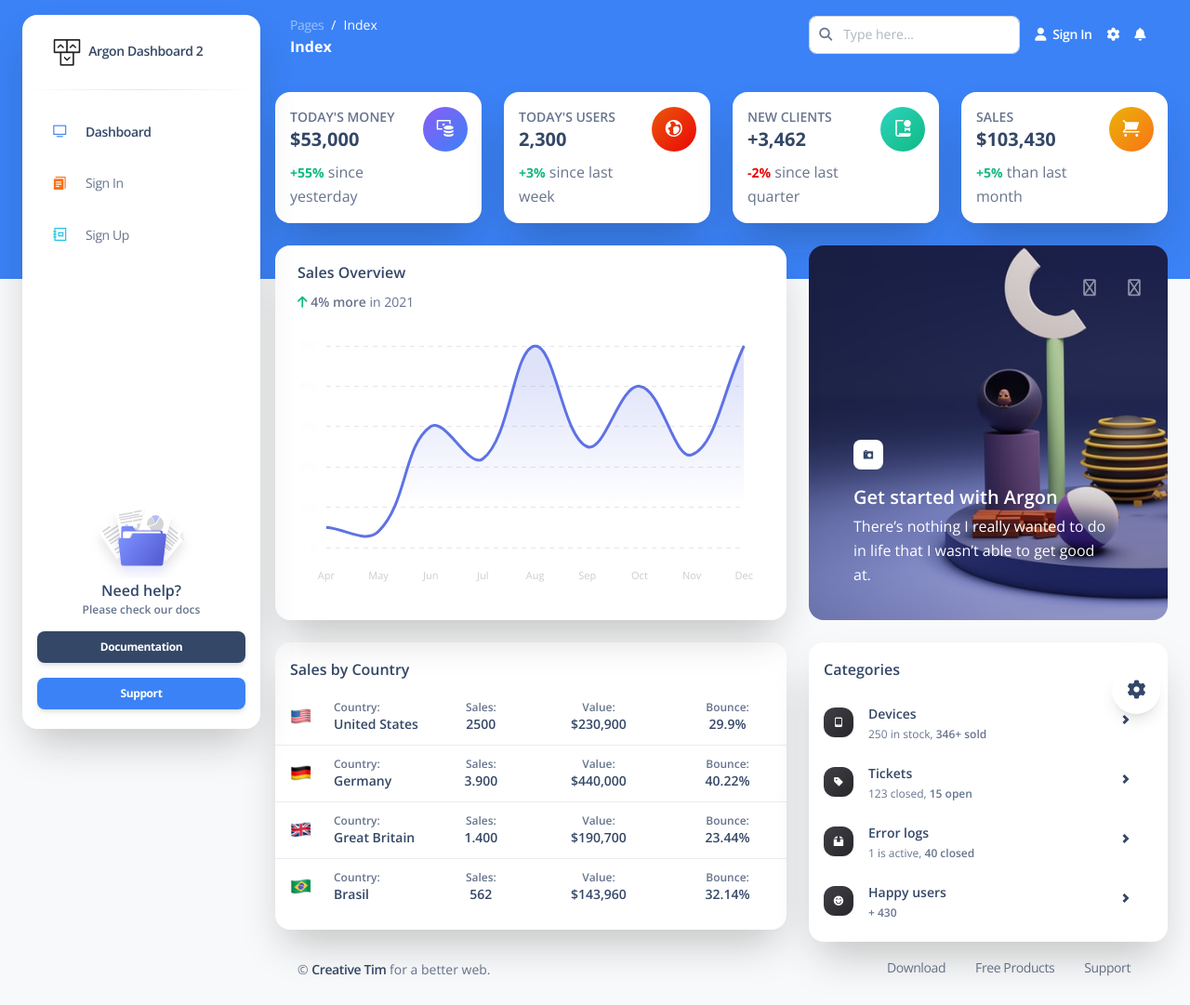
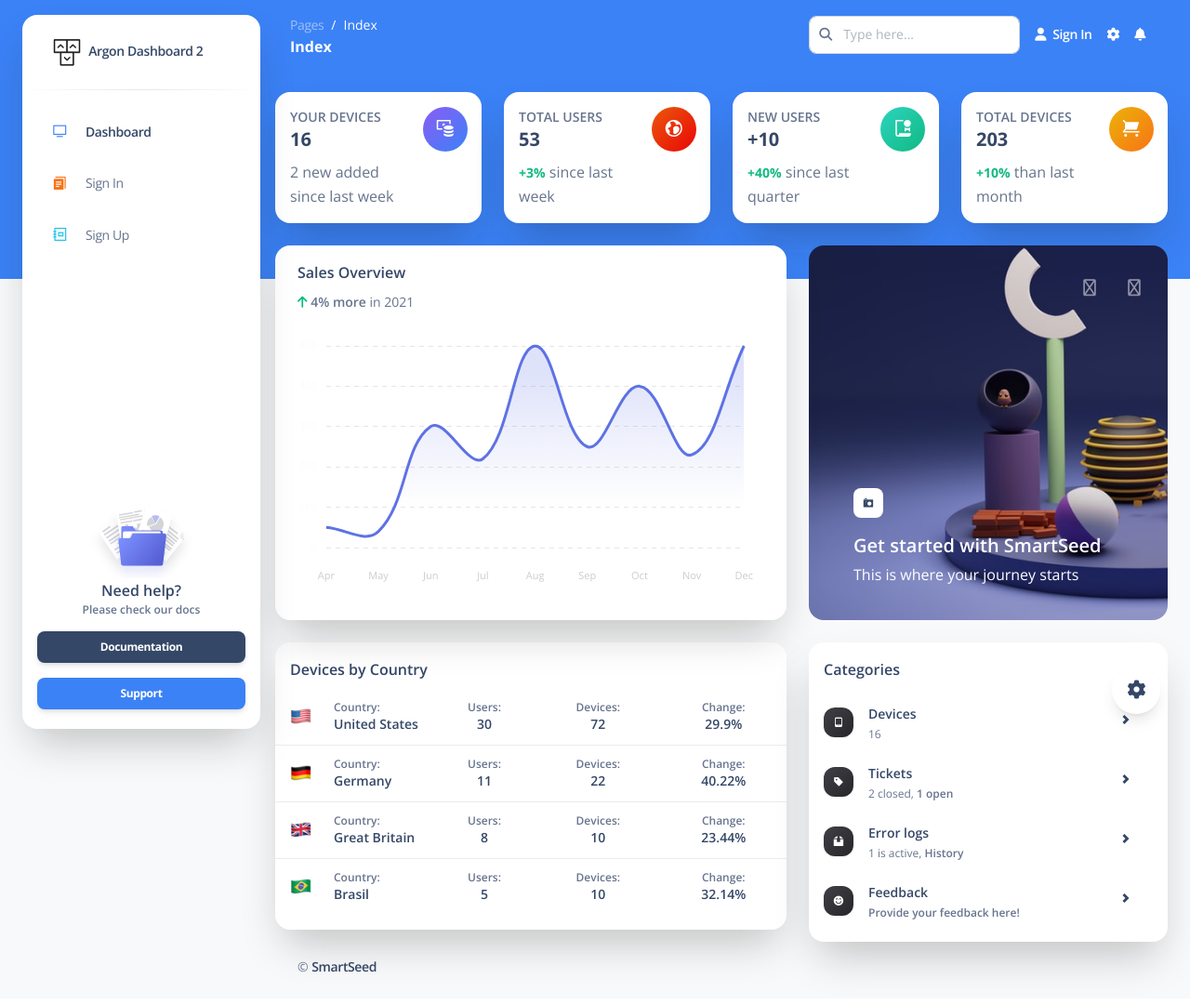
Before and after one commit to mynamecheff/SmartSeed, a Django app: page / in a window 1280 px wide. Shown: the whole page at 93% size. After the commit the page ends 1054 px from the top, so only its background shows below. Run offline with Django 4.2, Linux system fonts and the light colour scheme; style sheets or scripts are compiled from the project's sources; some libraries are stand-ins or nearby versions.

Commit message:
Updated to fit our demands

```diff
--- a/website/templates/includes/footer.html
+++ b/website/templates/includes/footer.html
@@ -4,23 +4,9 @@
       <div class="w-full max-w-full px-3 mt-0 mb-6 shrink-0 lg:mb-0 lg:w-1/2 lg:flex-none">
         <div class="text-sm leading-normal text-center text-slate-500 lg:text-left">
           &copy;
-          <a href="https://www.creative-tim.com?AFFILIATE=128200" class="font-semibold text-slate-700 dark:text-white" target="_blank">Creative Tim</a>
-          for a better web.
+          <a href="https://www.creative-tim.com?AFFILIATE=128200" class="font-semibold text-slate-700 dark:text-white" target="_blank">SmartSeed
         </div>
-      </div>
-      <div class="w-full max-w-full px-3 mt-0 shrink-0 lg:w-1/2 lg:flex-none">
-        <ul class="flex flex-wrap justify-center pl-0 mb-0 list-none lg:justify-end">
-          <li class="nav-item">
-            <a href="https://github.com/app-generator/django-argon-dashboard-tailwind" class="block px-4 pt-0 pb-1 text-sm font-normal transition-colors ease-in-out text-slate-500" target="_blank">Download</a>
-          </li>
-          <li class="nav-item">
-            <a href="https://appseed.us/admin-dashboards/open-source/" class="block px-4 pt-0 pb-1 text-sm font-normal transition-colors ease-in-out text-slate-500" target="_blank">Free Products</a>
-          </li>
-          <li class="nav-item">
-            <a href="https://appseed.us/support/" class="block px-4 pt-0 pb-1 text-sm font-normal transition-colors ease-in-out text-slate-500" target="_blank">Support</a>
-          </li>
-        </ul>
-      </div>
+
     </div>
   </div>
 </footer>
--- a/website/templates/includes/head.html
+++ b/website/templates/includes/head.html
@@ -4,7 +4,7 @@
 <meta name="viewport" content="width=device-width, initial-scale=1.0" />
 <link rel="apple-touch-icon" sizes="76x76" href="{% static 'assets/img/apple-icon.png' %}" />
 <link rel="icon" type="image/png" href="{% static 'assets/img/favicon.png' %}" />
-<title>Argon Dashboard 2 Tailwind by Creative Tim</title>
+<title>SmartSeed Dashboard</title>
 <!--     Fonts and icons     -->
 <link href="https://fonts.googleapis.com/css?family=Open+Sans:300,400,600,700" rel="stylesheet" />
 <!-- Font Awesome Icons -->
--- a/website/templates/includes/menu-list.html
+++ b/website/templates/includes/menu-list.html
@@ -80,7 +80,7 @@
       <div class="mr-2 flex h-8 w-8 items-center justify-center rounded-lg bg-center stroke-0 text-center xl:p-2.5">
         <i class="relative top-0 text-sm leading-normal text-orange-500 ni ni-calendar-grid-58"></i>
       </div>
-      <span class="ml-1 duration-300 opacity-100 pointer-events-none ease">Tables</span>
+      <span class="ml-1 duration-300 opacity-100 pointer-events-none ease">Crops</span>
     </a>
   </li>
 
--- a/website/templates/index.html
+++ b/website/templates/index.html
@@ -6,7 +6,7 @@
     <meta name="viewport" content="width=device-width, initial-scale=1.0" />
     <link rel="apple-touch-icon" sizes="76x76" href="./assets/img/apple-icon.png" />
     <link rel="icon" type="image/png" href="./assets/img/favicon.png" />
-    <title>Argon Dashboard 2 Tailwind by Creative Tim</title>
+    <title>SmartSeed Dashboard</title>
     <!--     Fonts and icons     -->
     <link href="https://fonts.googleapis.com/css?family=Open+Sans:300,400,600,700" rel="stylesheet" />
     <!-- Font Awesome Icons -->
@@ -29,7 +29,7 @@
         <a class="block px-8 py-6 m-0 text-sm whitespace-nowrap dark:text-white text-slate-700" href="/">
           <img src="./assets/img/logo-ct-dark.png" class="inline h-full max-w-full transition-all duration-200 dark:hidden ease-nav-brand max-h-8" alt="main_logo" />
           <img src="./assets/img/logo-ct.png" class="hidden h-full max-w-full transition-all duration-200 dark:inline ease-nav-brand max-h-8" alt="main_logo" />
-          <span class="ml-1 font-semibold transition-all duration-200 ease-nav-brand">Argon Dashboard 2</span>
+          <span class="ml-1 font-semibold transition-all duration-200 ease-nav-brand">SmartSeed Dashboard 2</span>
         </a>
       </div>
 
@@ -51,7 +51,7 @@
               <div class="mr-2 flex h-8 w-8 items-center justify-center rounded-lg bg-center stroke-0 text-center xl:p-2.5">
                 <i class="relative top-0 text-sm leading-normal text-orange-500 ni ni-calendar-grid-58"></i>
               </div>
-              <span class="ml-1 duration-300 opacity-100 pointer-events-none ease">Tables</span>
+              <span class="ml-1 duration-300 opacity-100 pointer-events-none ease">Crops</span>
             </a>
           </li>
 
--- a/website/templates/layouts/base-fullscreen.html
+++ b/website/templates/layouts/base-fullscreen.html
@@ -8,7 +8,7 @@
     <meta name="viewport" content="width=device-width, initial-scale=1.0" />
     <link rel="apple-touch-icon" sizes="76x76" href="{% static 'assets/img/apple-icon.png' %}" />
     <link rel="icon" type="image/png" href="{% static 'assets/img/favicon.png' %}" />
-    <title>Argon Dashboard 2 Tailwind by Creative Tim</title>
+    <title>SmartSeed Dashboard</title>
     <!--     Fonts and icons     -->
     <link href="https://fonts.googleapis.com/css?family=Open+Sans:300,400,600,700" rel="stylesheet" />
     <!-- Font Awesome Icons -->
--- a/website/templates/pages/dashboard.html
+++ b/website/templates/pages/dashboard.html
@@ -17,11 +17,11 @@
             <div class="flex flex-row -mx-3">
               <div class="flex-none w-2/3 max-w-full px-3">
                 <div>
-                  <p class="mb-0 font-sans text-sm font-semibold leading-normal uppercase dark:text-white dark:opacity-60">Today's Money</p>
-                  <h5 class="mb-2 font-bold dark:text-white">$53,000</h5>
+                  <p class="mb-0 font-sans text-sm font-semibold leading-normal uppercase dark:text-white dark:opacity-60">Your Devices</p>
+                  <h5 class="mb-2 font-bold dark:text-white">16</h5>
                   <p class="mb-0 dark:text-white dark:opacity-60">
-                    <span class="text-sm font-bold leading-normal text-emerald-500">+55%</span>
-                    since yesterday
+                    <span class="text-sm font-bold leading-normal text-emerald-500"></span>
+                    2 new added since last week
                   </p>
                 </div>
               </div>
@@ -42,8 +42,8 @@
             <div class="flex flex-row -mx-3">
               <div class="flex-none w-2/3 max-w-full px-3">
                 <div>
-                  <p class="mb-0 font-sans text-sm font-semibold leading-normal uppercase dark:text-white dark:opacity-60">Today's Users</p>
-                  <h5 class="mb-2 font-bold dark:text-white">2,300</h5>
+                  <p class="mb-0 font-sans text-sm font-semibold leading-normal uppercase dark:text-white dark:opacity-60">Total Users</p>
+                  <h5 class="mb-2 font-bold dark:text-white">53</h5>
                   <p class="mb-0 dark:text-white dark:opacity-60">
                     <span class="text-sm font-bold leading-normal text-emerald-500">+3%</span>
                     since last week
@@ -67,10 +67,10 @@
             <div class="flex flex-row -mx-3">
               <div class="flex-none w-2/3 max-w-full px-3">
                 <div>
-                  <p class="mb-0 font-sans text-sm font-semibold leading-normal uppercase dark:text-white dark:opacity-60">New Clients</p>
-                  <h5 class="mb-2 font-bold dark:text-white">+3,462</h5>
+                  <p class="mb-0 font-sans text-sm font-semibold leading-normal uppercase dark:text-white dark:opacity-60">New Users</p>
+                  <h5 class="mb-2 font-bold dark:text-white">+10</h5>
                   <p class="mb-0 dark:text-white dark:opacity-60">
-                    <span class="text-sm font-bold leading-normal text-red-600">-2%</span>
+                    <span class="text-sm font-bold leading-normal text-emerald-500">+40%</span>
                     since last quarter
                   </p>
                 </div>
@@ -92,10 +92,10 @@
             <div class="flex flex-row -mx-3">
               <div class="flex-none w-2/3 max-w-full px-3">
                 <div>
-                  <p class="mb-0 font-sans text-sm font-semibold leading-normal uppercase dark:text-white dark:opacity-60">Sales</p>
-                  <h5 class="mb-2 font-bold dark:text-white">$103,430</h5>
+                  <p class="mb-0 font-sans text-sm font-semibold leading-normal uppercase dark:text-white dark:opacity-60">Total Devices</p>
+                  <h5 class="mb-2 font-bold dark:text-white">203</h5>
                   <p class="mb-0 dark:text-white dark:opacity-60">
-                    <span class="text-sm font-bold leading-normal text-emerald-500">+5%</span>
+                    <span class="text-sm font-bold leading-normal text-emerald-500">+10%</span>
                     than last month
                   </p>
                 </div>
@@ -139,8 +139,8 @@
               <div class="inline-block w-8 h-8 mb-4 text-center text-black bg-white bg-center rounded-lg fill-current stroke-none">
                 <i class="top-0.75 text-xxs relative text-slate-700 ni ni-camera-compact"></i>
               </div>
-              <h5 class="mb-1 text-white">Get started with Argon</h5>
-              <p class="dark:opacity-80">There’s nothing I really wanted to do in life that I wasn’t able to get good at.</p>
+              <h5 class="mb-1 text-white">Get started with SmartSeed</h5>
+              <p class="dark:opacity-80">This is where your journey starts</p>
             </div>
           </div>
 
@@ -182,7 +182,7 @@
         <div class="relative flex flex-col min-w-0 break-words bg-white border-0 border-solid shadow-xl dark:bg-slate-850 dark:shadow-dark-xl dark:bg-gray-950 border-black-125 rounded-2xl bg-clip-border">
           <div class="p-4 pb-0 mb-0 rounded-t-4">
             <div class="flex justify-between">
-              <h6 class="mb-2 dark:text-white">Sales by Country</h6>
+              <h6 class="mb-2 dark:text-white">Devices by Country</h6>
             </div>
           </div>
           <div class="overflow-x-auto">
@@ -202,19 +202,19 @@
                   </td>
                   <td class="p-2 align-middle bg-transparent border-b whitespace-nowrap dark:border-white/40">
                     <div class="text-center">
-                      <p class="mb-0 text-xs font-semibold leading-tight dark:text-white dark:opacity-60">Sales:</p>
-                      <h6 class="mb-0 text-sm leading-normal dark:text-white">2500</h6>
+                      <p class="mb-0 text-xs font-semibold leading-tight dark:text-white dark:opacity-60">Users:</p>
+                      <h6 class="mb-0 text-sm leading-normal dark:text-white">30</h6>
                     </div>
                   </td>
                   <td class="p-2 align-middle bg-transparent border-b whitespace-nowrap dark:border-white/40">
                     <div class="text-center">
-                      <p class="mb-0 text-xs font-semibold leading-tight dark:text-white dark:opacity-60">Value:</p>
-                      <h6 class="mb-0 text-sm leading-normal dark:text-white">$230,900</h6>
+                      <p class="mb-0 text-xs font-semibold leading-tight dark:text-white dark:opacity-60">Devices:</p>
+                      <h6 class="mb-0 text-sm leading-normal dark:text-white">72</h6>
                     </div>
                   </td>
                   <td class="p-2 text-sm leading-normal align-middle bg-transparent border-b whitespace-nowrap dark:border-white/40">
                     <div class="flex-1 text-center">
-                      <p class="mb-0 text-xs font-semibold leading-tight dark:text-white dark:opacity-60">Bounce:</p>
+                      <p class="mb-0 text-xs font-semibold leading-tight dark:text-white dark:opacity-60">Change:</p>
                       <h6 class="mb-0 text-sm leading-normal dark:text-white">29.9%</h6>
                     </div>
                   </td>
@@ -233,19 +233,19 @@
                   </td>
                   <td class="p-2 align-middle bg-transparent border-b whitespace-nowrap dark:border-white/40">
                     <div class="text-center">
-                      <p class="mb-0 text-xs font-semibold leading-tight dark:text-white dark:opacity-60">Sales:</p>
-                      <h6 class="mb-0 text-sm leading-normal dark:text-white">3.900</h6>
+                      <p class="mb-0 text-xs font-semibold leading-tight dark:text-white dark:opacity-60">Users:</p>
+                      <h6 class="mb-0 text-sm leading-normal dark:text-white">11</h6>
                     </div>
                   </td>
                   <td class="p-2 align-middle bg-transparent border-b whitespace-nowrap dark:border-white/40">
                     <div class="text-center">
-                      <p class="mb-0 text-xs font-semibold leading-tight dark:text-white dark:opacity-60">Value:</p>
-                      <h6 class="mb-0 text-sm leading-normal dark:text-white">$440,000</h6>
+                      <p class="mb-0 text-xs font-semibold leading-tight dark:text-white dark:opacity-60">Devices:</p>
+                      <h6 class="mb-0 text-sm leading-normal dark:text-white">22</h6>
                     </div>
                   </td>
                   <td class="p-2 text-sm leading-normal align-middle bg-transparent border-b whitespace-nowrap dark:border-white/40">
                     <div class="flex-1 text-center">
-                      <p class="mb-0 text-xs font-semibold leading-tight dark:text-white dark:opacity-60">Bounce:</p>
+                      <p class="mb-0 text-xs font-semibold leading-tight dark:text-white dark:opacity-60">Change:</p>
                       <h6 class="mb-0 text-sm leading-normal dark:text-white">40.22%</h6>
                     </div>
                   </td>
@@ -264,19 +264,19 @@
                   </td>
                   <td class="p-2 align-middle bg-transparent border-b whitespace-nowrap dark:border-white/40">
                     <div class="text-center">
-                      <p class="mb-0 text-xs font-semibold leading-tight dark:text-white dark:opacity-60">Sales:</p>
-                      <h6 class="mb-0 text-sm leading-normal dark:text-white">1.400</h6>
+                      <p class="mb-0 text-xs font-semibold leading-tight dark:text-white dark:opacity-60">Users:</p>
+                      <h6 class="mb-0 text-sm leading-normal dark:text-white">8</h6>
                     </div>
                   </td>
                   <td class="p-2 align-middle bg-transparent border-b whitespace-nowrap dark:border-white/40">
                     <div class="text-center">
-                      <p class="mb-0 text-xs font-semibold leading-tight dark:text-white dark:opacity-60">Value:</p>
-                      <h6 class="mb-0 text-sm leading-normal dark:text-white">$190,700</h6>
+                      <p class="mb-0 text-xs font-semibold leading-tight dark:text-white dark:opacity-60">Devices:</p>
+                      <h6 class="mb-0 text-sm leading-normal dark:text-white">10</h6>
                     </div>
                   </td>
                   <td class="p-2 text-sm leading-normal align-middle bg-transparent border-b whitespace-nowrap dark:border-white/40">
                     <div class="flex-1 text-center">
-                      <p class="mb-0 text-xs font-semibold leading-tight dark:text-white dark:opacity-60">Bounce:</p>
+                      <p class="mb-0 text-xs font-semibold leading-tight dark:text-white dark:opacity-60">Change:</p>
                       <h6 class="mb-0 text-sm leading-normal dark:text-white">23.44%</h6>
                     </div>
                   </td>
@@ -295,19 +295,19 @@
                   </td>
                   <td class="p-2 align-middle bg-transparent border-0 whitespace-nowrap">
                     <div class="text-center">
-                      <p class="mb-0 text-xs font-semibold leading-tight dark:text-white dark:opacity-60">Sales:</p>
-                      <h6 class="mb-0 text-sm leading-normal dark:text-white">562</h6>
+                      <p class="mb-0 text-xs font-semibold leading-tight dark:text-white dark:opacity-60">Users:</p>
+                      <h6 class="mb-0 text-sm leading-normal dark:text-white">5</h6>
                     </div>
                   </td>
                   <td class="p-2 align-middle bg-transparent border-0 whitespace-nowrap">
                     <div class="text-center">
-                      <p class="mb-0 text-xs font-semibold leading-tight dark:text-white dark:opacity-60">Value:</p>
-                      <h6 class="mb-0 text-sm leading-normal dark:text-white">$143,960</h6>
+                      <p class="mb-0 text-xs font-semibold leading-tight dark:text-white dark:opacity-60">Devices:</p>
+                      <h6 class="mb-0 text-sm leading-normal dark:text-white">10</h6>
                     </div>
                   </td>
                   <td class="p-2 text-sm leading-normal align-middle bg-transparent border-0 whitespace-nowrap">
                     <div class="flex-1 text-center">
-                      <p class="mb-0 text-xs font-semibold leading-tight dark:text-white dark:opacity-60">Bounce:</p>
+                      <p class="mb-0 text-xs font-semibold leading-tight dark:text-white dark:opacity-60">Change:</p>
                       <h6 class="mb-0 text-sm leading-normal dark:text-white">32.14%</h6>
                     </div>
                   </td>
@@ -331,7 +331,7 @@
                   </div>
                   <div class="flex flex-col">
                     <h6 class="mb-1 text-sm leading-normal text-slate-700 dark:text-white">Devices</h6>
-                    <span class="text-xs leading-tight dark:text-white/80">250 in stock, <span class="font-semibold">346+ sold</span></span>
+                    <span class="text-xs leading-tight dark:text-white/80">16<span class="font-semibold"></span></span>
                   </div>
                 </div>
                 <div class="flex">
@@ -345,7 +345,7 @@
                   </div>
                   <div class="flex flex-col">
                     <h6 class="mb-1 text-sm leading-normal text-slate-700 dark:text-white">Tickets</h6>
-                    <span class="text-xs leading-tight dark:text-white/80">123 closed, <span class="font-semibold">15 open</span></span>
+                    <span class="text-xs leading-tight dark:text-white/80">2 closed, <span class="font-semibold">1 open</span></span>
                   </div>
                 </div>
                 <div class="flex">
@@ -359,7 +359,7 @@
                   </div>
                   <div class="flex flex-col">
                     <h6 class="mb-1 text-sm leading-normal text-slate-700 dark:text-white">Error logs</h6>
-                    <span class="text-xs leading-tight dark:text-white/80">1 is active, <span class="font-semibold">40 closed</span></span>
+                    <span class="text-xs leading-tight dark:text-white/80">1 is active, <span class="font-semibold">History</span></span>
                   </div>
                 </div>
                 <div class="flex">
@@ -372,8 +372,8 @@
                     <i class="text-white ni ni-satisfied relative top-0.75 text-xxs"></i>
                   </div>
                   <div class="flex flex-col">
-                    <h6 class="mb-1 text-sm leading-normal text-slate-700 dark:text-white">Happy users</h6>
-                    <span class="text-xs leading-tight dark:text-white/80"><span class="font-semibold">+ 430 </span></span>
+                    <h6 class="mb-1 text-sm leading-normal text-slate-700 dark:text-white">Feedback</h6>
+                    <span class="text-xs leading-tight dark:text-white/80"><span class="font-semibold">Provide your feedback here!</span></span>
                   </div>
                 </div>
                 <div class="flex">
```
Also changed, not shown: website/templates/pages/tables.html (+34 -40 lines).
